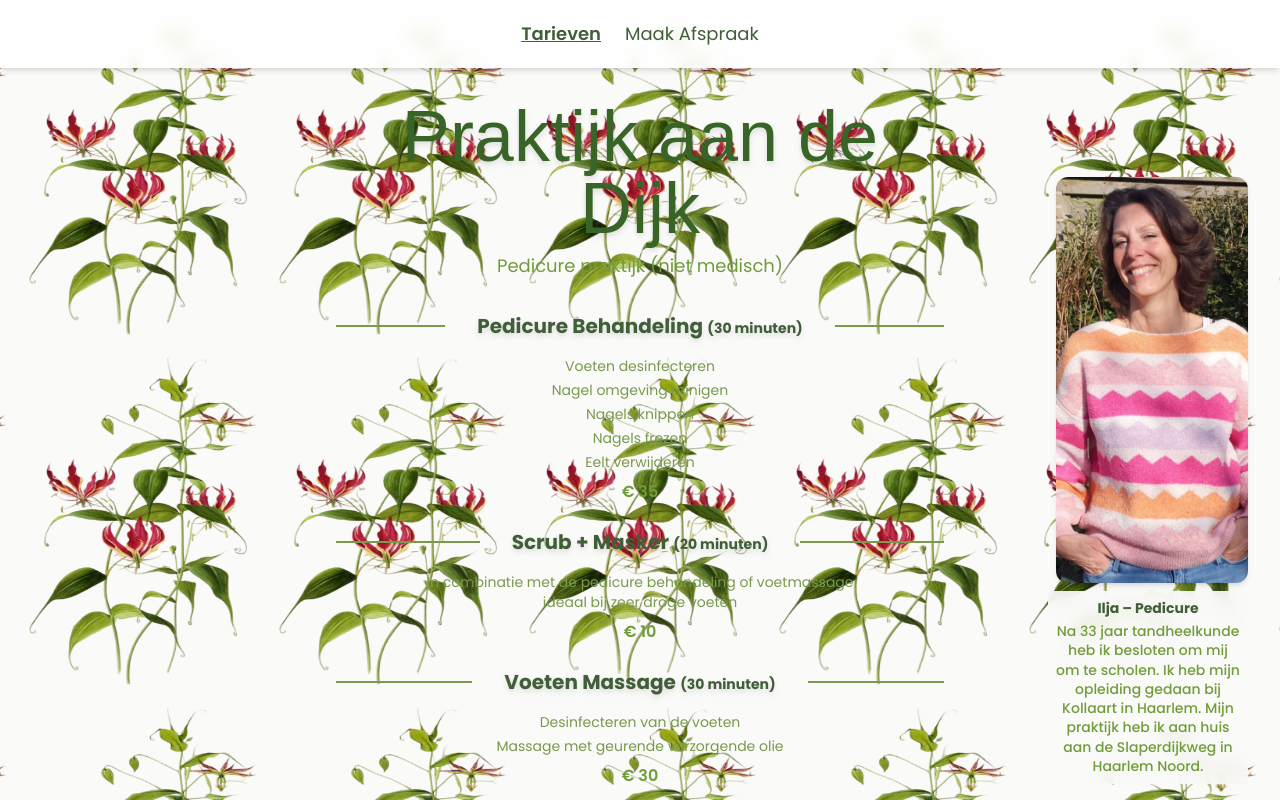
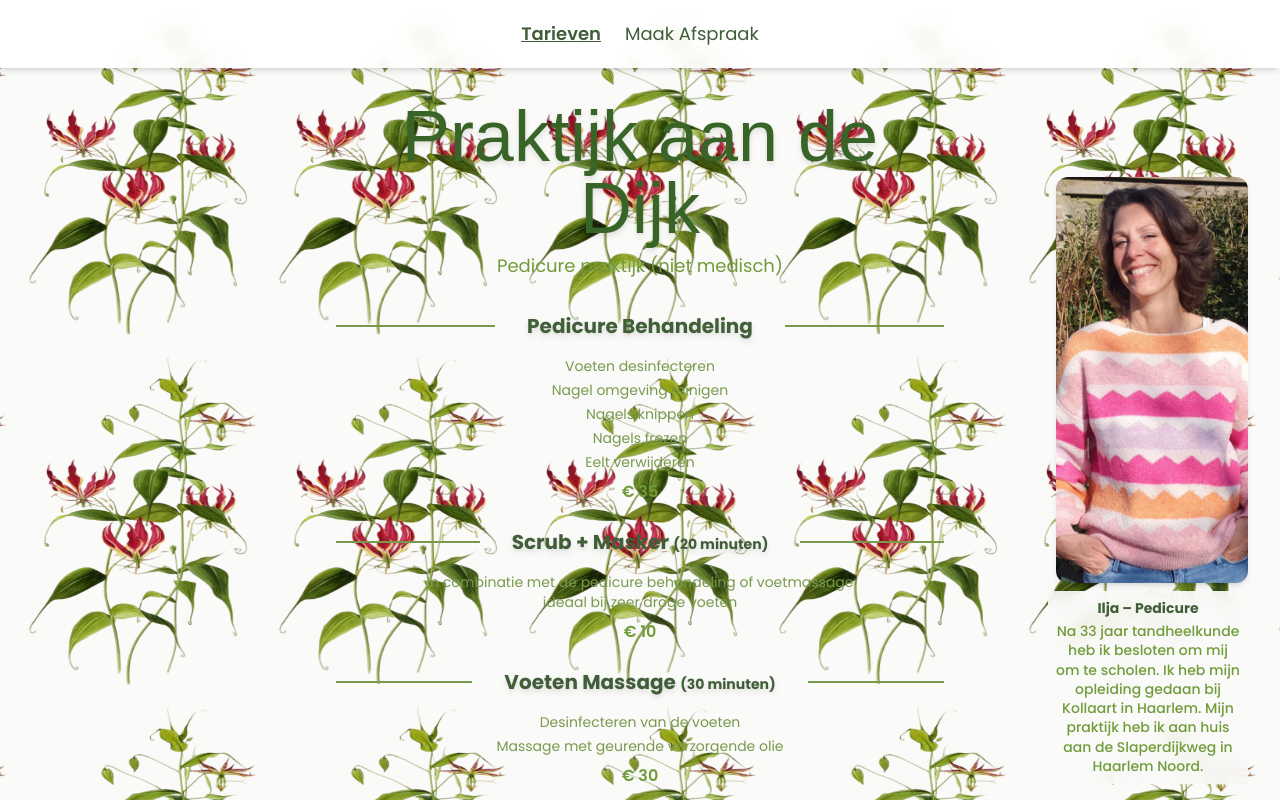
Before and after one commit to TiekoKrijgsman/praktijkaandedijk, a Next.js app: page / in a window 1280 px wide. Shown: the top 800 px of the page. Built offline with nearby package versions, Linux system fonts and the light colour scheme; a web font is replaced by a local one.

Commit message:
fix: no time for "Pedicure Behandeling"

```diff
--- a/app/page.tsx
+++ b/app/page.tsx
@@ -19,7 +19,6 @@ export default function PedicureMenu() {
           {[
             {
               title: "Pedicure Behandeling",
-              time: "30 minuten",
               price: "€ 35",
               details: [
                 "Voeten desinfecteren",
```
